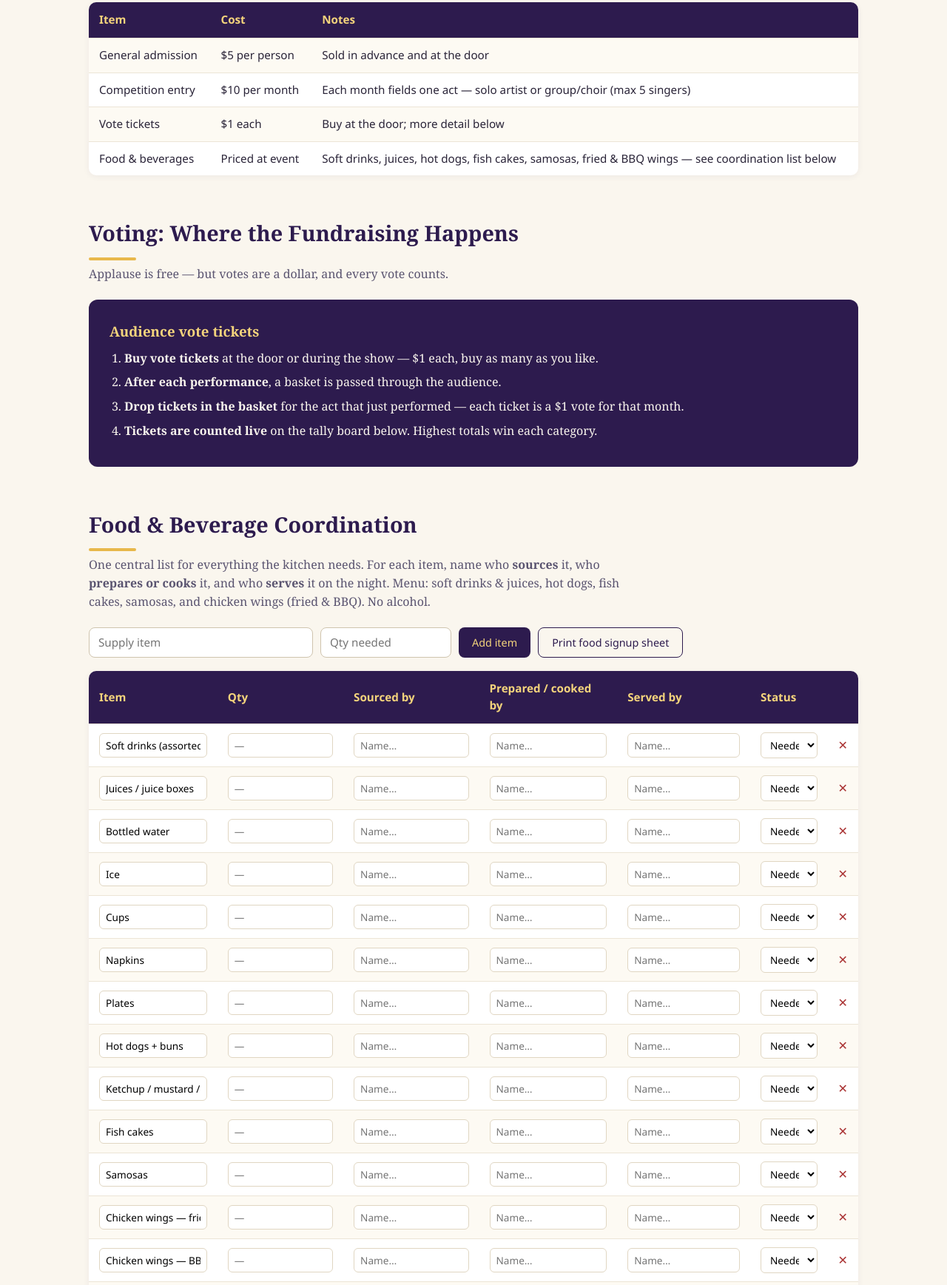
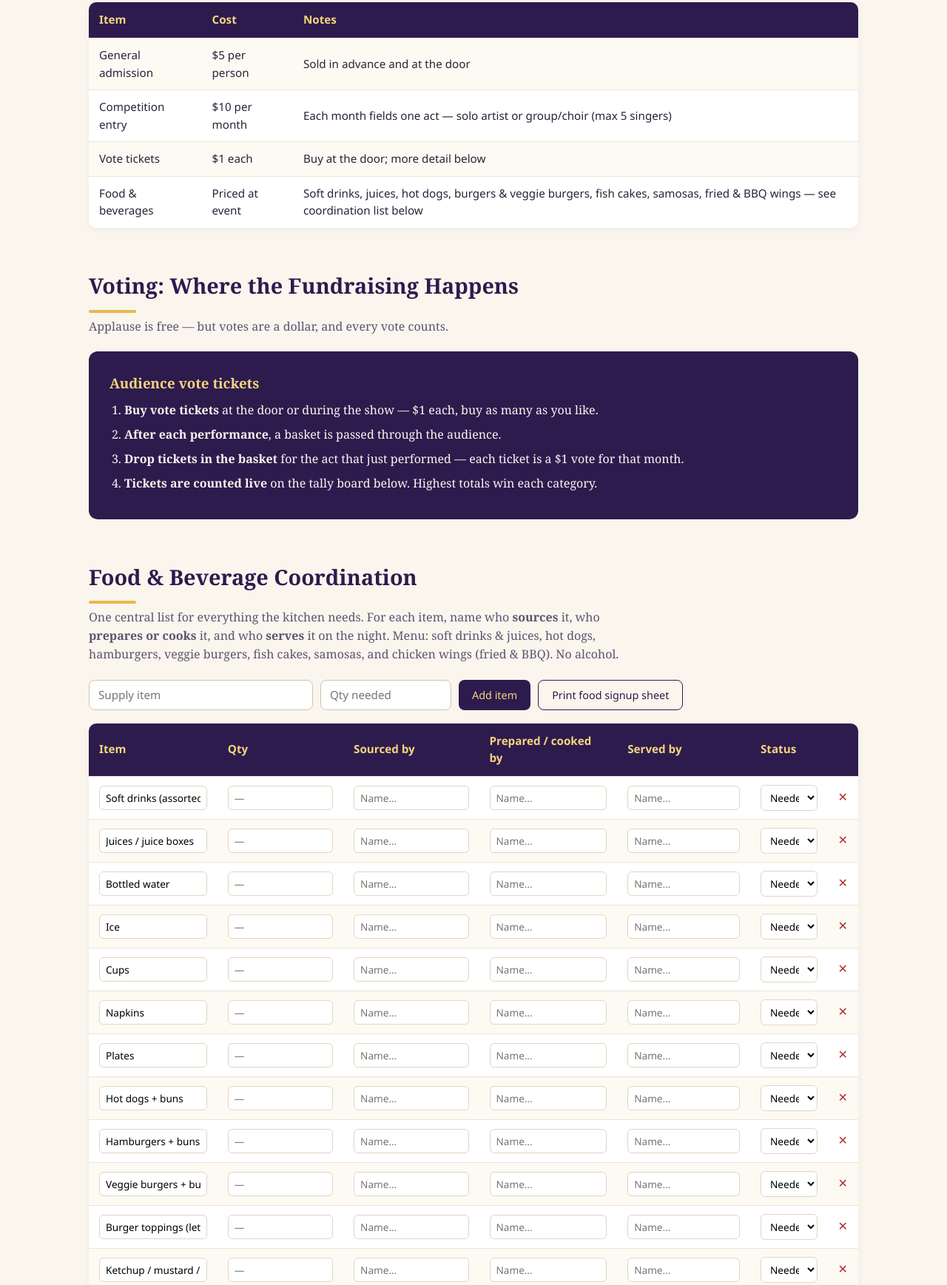
Before and after one commit to ImpactOps-bgi/december-group-karaoke, a plain HTML site: page index.html in a window 1280 px wide. Shown: the part 1079-2816 px from the top of the page at 74% size. Drawn offline with Linux system fonts and the light colour scheme.

Commit message:
Add hamburgers and veggie burgers to kitchen list

```diff
--- a/index.html
+++ b/index.html
@@ -247,7 +247,7 @@
       <tr><td>General admission</td><td>$5 per person</td><td>Sold in advance and at the door</td></tr>
       <tr><td>Competition entry</td><td>$10 per month</td><td>Each month fields one act &mdash; solo artist or group/choir (max 5 singers)</td></tr>
       <tr><td>Vote tickets</td><td>$1 each</td><td>Buy at the door; more detail below</td></tr>
-      <tr><td>Food &amp; beverages</td><td>Priced at event</td><td>Soft drinks, juices, hot dogs, fish cakes, samosas, fried &amp; BBQ wings — see coordination list below</td></tr>
+      <tr><td>Food &amp; beverages</td><td>Priced at event</td><td>Soft drinks, juices, hot dogs, burgers &amp; veggie burgers, fish cakes, samosas, fried &amp; BBQ wings — see coordination list below</td></tr>
     </table>
   </section>
 
@@ -267,7 +267,7 @@
 
   <section id="food">
     <h2>Food &amp; Beverage Coordination<span class="rule"></span></h2>
-    <p class="lead">One central list for everything the kitchen needs. For each item, name who <strong>sources</strong> it, who <strong>prepares or cooks</strong> it, and who <strong>serves</strong> it on the night. Menu: soft drinks &amp; juices, hot dogs, fish cakes, samosas, and chicken wings (fried &amp; BBQ). No alcohol.</p>
+    <p class="lead">One central list for everything the kitchen needs. For each item, name who <strong>sources</strong> it, who <strong>prepares or cooks</strong> it, and who <strong>serves</strong> it on the night. Menu: soft drinks &amp; juices, hot dogs, hamburgers, veggie burgers, fish cakes, samosas, and chicken wings (fried &amp; BBQ). No alcohol.</p>
     <div class="board-form">
       <input type="text" id="fItem" placeholder="Supply item" size="26">
       <input type="text" id="fQty" placeholder="Qty needed" size="12">
@@ -623,7 +623,7 @@ const FOOD_STATUS = ["Needed", "Sourcing", "Ready"];
 const DEFAULT_FOOD = [
   "Soft drinks (assorted)", "Juices / juice boxes", "Bottled water", "Ice",
   "Cups", "Napkins", "Plates",
-  "Hot dogs + buns", "Ketchup / mustard / relish",
+  "Hot dogs + buns", "Hamburgers + buns", "Veggie burgers + buns", "Burger toppings (lettuce, tomato, onion, cheese)", "Ketchup / mustard / relish",
   "Fish cakes", "Samosas",
   "Chicken wings — fried", "Chicken wings — BBQ + sauce",
   "Serving trays", "Tongs & food gloves", "Warming trays / chafing dishes",
@@ -632,6 +632,12 @@ const DEFAULT_FOOD = [
 let food = JSON.parse(localStorage.getItem(FOOD_KEY) || "null");
 if (!Array.isArray(food)) {
   food = DEFAULT_FOOD.map(item => ({ item, qty: "", source: "", prep: "", serve: "", status: "Needed" }));
+} else {
+  DEFAULT_FOOD.forEach(item => {
+    if (!food.some(r => r.item === item)) {
+      food.push({ item, qty: "", source: "", prep: "", serve: "", status: "Needed" });
+    }
+  });
 }
 
 function saveFood() {
```
